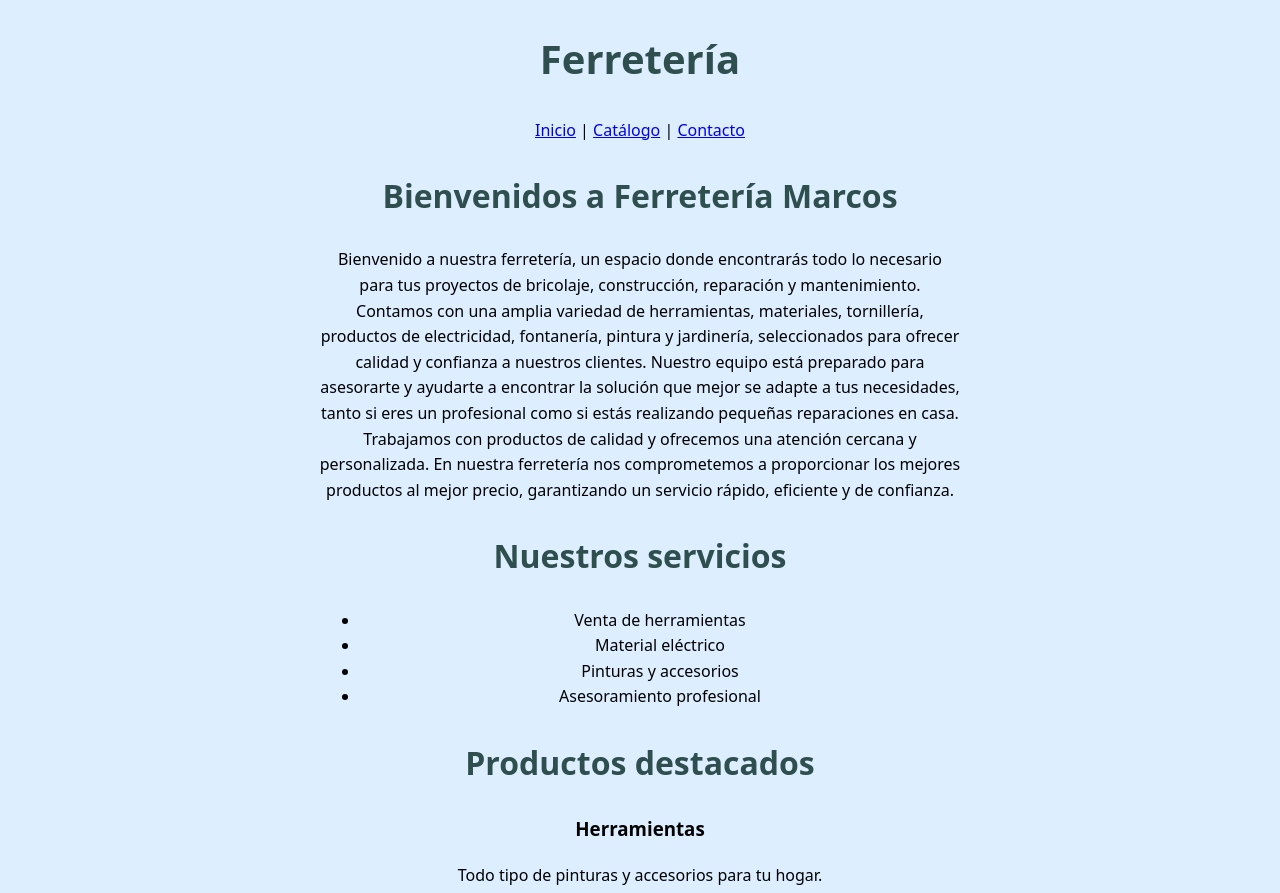
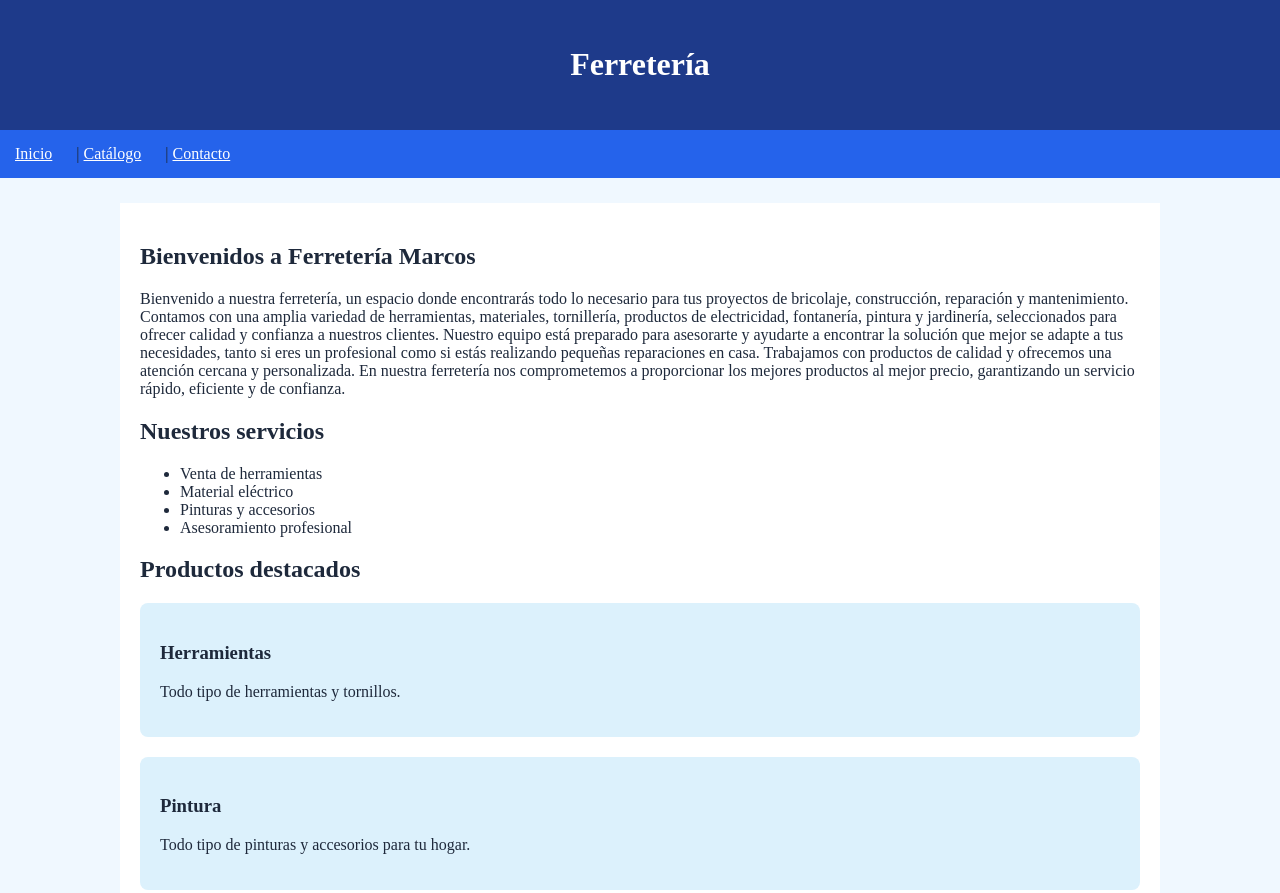
Before and after one commit to marcos8-gd/Actividad_HTML5_Marcos, a plain HTML site: page index.html in a window 1280 px wide. Shown: the top 893 px of the page. Drawn offline with Linux system fonts and the light colour scheme.

Commit message:
Estilo general de la pagina y pequeñas modificaciones

```diff
--- a/index.html
+++ b/index.html
@@ -1,8 +1,6 @@
 <!DOCTYPE html>
 <html lang="es">
 <head>
-    <meta charset="UTF-8">
-    <meta name="viewport" content="width=device-width, initial-scale=1">
     <link rel="stylesheet" href="styles.css">
     <meta charset="UTF-8">
     <meta name="viewport" content="width=device-width, initial-scale=1.0">
@@ -43,7 +41,7 @@
     <h2>Productos destacados</h2>
     <article>
         <h3>Herramientas</h3>
-        <p> Todo tipo de pinturas y accesorios para tu hogar.</p>
+        <p> Todo tipo de herramientas y tornillos.</p>
     </article>
 
     <article>
--- a/styles.css
+++ b/styles.css
@@ -1,24 +1,32 @@
 body {
-    font-family: system-ui, sans-serif;
-    font-size: 1rem;
-    line-height: 1.6;
-   background-color:#dceeff ;
+    font-family: Dubai;
+    margin: 0;
+    background-color: aliceblue;
+    color: #1e293b;
+}
+header {
+    background-color: #1e3a8a;
+    color: white;
     text-align: center;
+    padding: 25px;
 }
-
+nav { background-color: #2563eb; padding: 15px; }
+nav a { color: white; margin-right: 20px; }
 main {
-    max-width: 70ch;
-    margin: 0 auto;
+    max-width: 1000px;
+    margin: 25px auto;
+    padding: 20px;
+    background-color: white;
 }
-
-h1 {
-    color: darkslategray;
-    font-size: 2.5rem;
+article {
+    background-color: #dcf1fc;
+    padding: 20px;
+    margin-bottom: 20px;
+    border-radius: 8px;
+}
+footer {
+    background-color: #334155;
+    color: white;
     text-align: center;
+    padding: 20px;
 }
-
-h2 {
-    color: darkslategray;
-    font-size: 2rem;
-    text-align: center;
-}
```
Also changed, not shown: catalogo.html (+1 -0 lines), contacto.html (+1 -0 lines).
